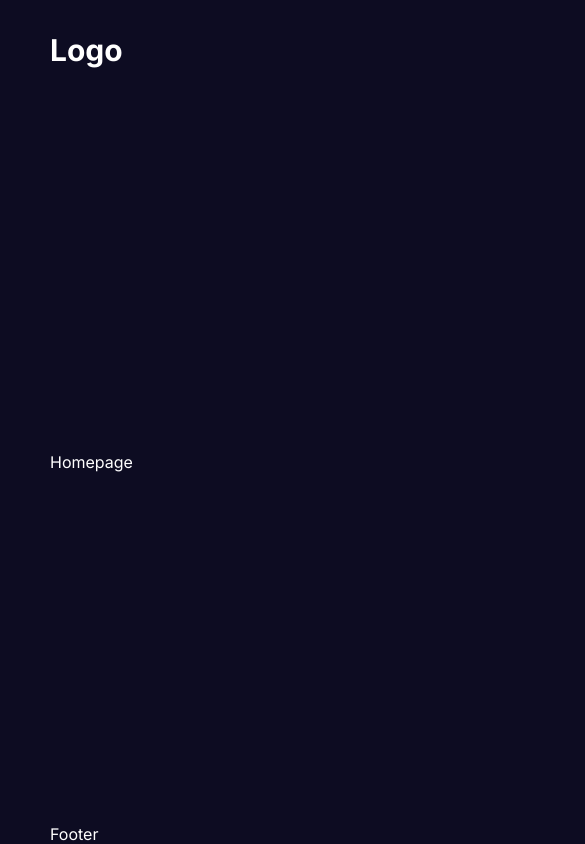
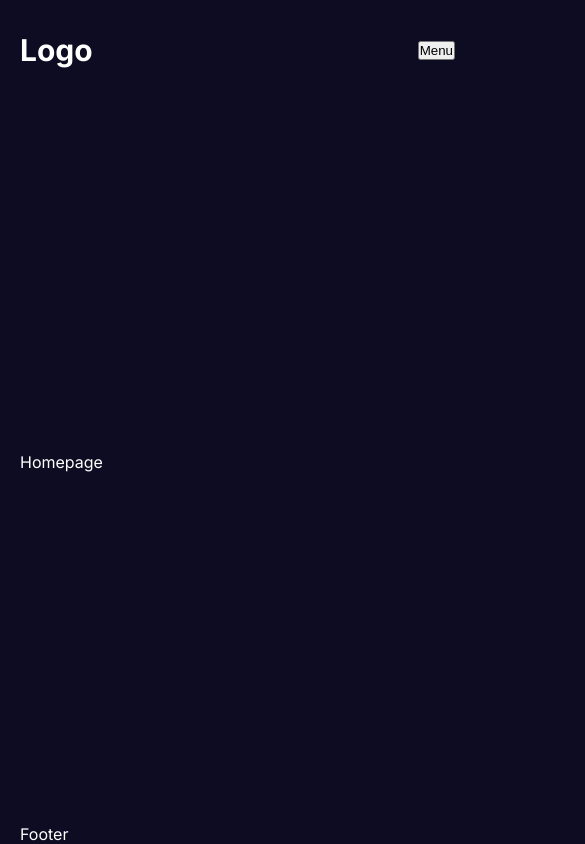
Before and after one commit to mirzasahin/nextjs-full-stack-app, a Next.js app: page / in a window 390 px wide. Shown: the top 844 px of the page, 585 px wide, since content can reach past the window. Built offline with nearby package versions, Linux system fonts and the light colour scheme.

Commit message:
Add responsive navbar property

```diff
--- a/src/app/globals.css
+++ b/src/app/globals.css
@@ -33,3 +33,41 @@
     flex-direction:column;
     justify-content: space-between;
 }
+
+@media (max-width: 1536px){
+  .container{
+    width: 1366px;
+  }
+}
+
+@media (max-width: 1336px){
+  .container{
+    width: 1280px;
+  }
+}
+
+@media (max-width: 1280px){
+  .container{
+    width: 1024px;
+    padding-left: 20px;
+    padding-right: 20px;
+  }
+}
+
+@media (max-width: 1024){
+  .container{
+    width: 768px;
+  }
+}
+
+@media (max-width: 768px){
+  .container{
+    width: 640px;
+  }
+}
+
+@media (max-width: 640px){
+  .container{
+    width: 475px;
+  }
+}
--- a/src/components/navbar/links/Links.jsx
+++ b/src/components/navbar/links/Links.jsx
@@ -1,8 +1,9 @@
-import React from "react";
+"use client";
+
+import React, { useState } from "react";
 import styles from "./links.module.css";
 import NavLink from "./navLink/navLink";
 
-const Links = () => {
 const links = [
   {
     title: "Homepage",
@@ -22,12 +23,41 @@
   },
 ];
 
+const Links = () => {
+  const [open, setOpen] = useState(false);
+
+  // TEMPORARY
+  const session = true;
+  const isAdmin = true;
+
   return (
+    <div className={styles.container}>
       <div className={styles.links}>
-      {links.map((link =>(
+        {links.map((link) => (
           <NavLink item={link} key={link.title}></NavLink>
-      )))}
-
+        ))}
+        {session ? (
+          <>
+            {isAdmin && <NavLink item={{ title: "Admin", path: "/admin" }} />}
+            <button className={styles.logout}>Logout</button>
+          </>
+        ) : (
+          <NavLink item={{ title: "Login", path: "/login" }} />
+        )}
+      </div>
+      <button
+        className={styles.menuButton}
+        onClick={() => setOpen((prev) => !prev)}
+      >
+        Menu
+      </button>
+      {open && (
+        <div className={styles.mobileLinks}>
+          {links.map((link) => (
+            <NavLink item={link} key={link.title} />
+          ))}
+        </div>
+      )}
     </div>
   );
 };
--- a/src/components/navbar/links/links.module.css
+++ b/src/components/navbar/links/links.module.css
@@ -1,5 +1,42 @@
-.links{
+.links {
+  display: flex;
+  align-items: center;
+  gap: 10px;
+}
+
+.logout {
+  padding: 10px;
+  cursor: pointer;
+  font-weight: bold;
+}
+
+.menuButton,
+.mobileLinks {
+  display: none;
+}
+
+@media (max-width: 768px) {
+  .links {
+    display: none;
+  }
+
+  .menuButton{
+    display: block;
+    cursor: pointer;
+  }
+
+  .mobileLinks {
+    position: absolute;
+    top: 100px;
+    right: 0;
+    width: 50%;
+    height: calc(100vh - 100px);
+    /* background-color: var(--bg); */
+    background-color: red;
     display: flex;
+    flex-direction: column;
     align-items: center;
+    justify-content: center;
     gap: 10px;
+  }
 }
```
Lines whose indentation alone changed are shown as unchanged.
